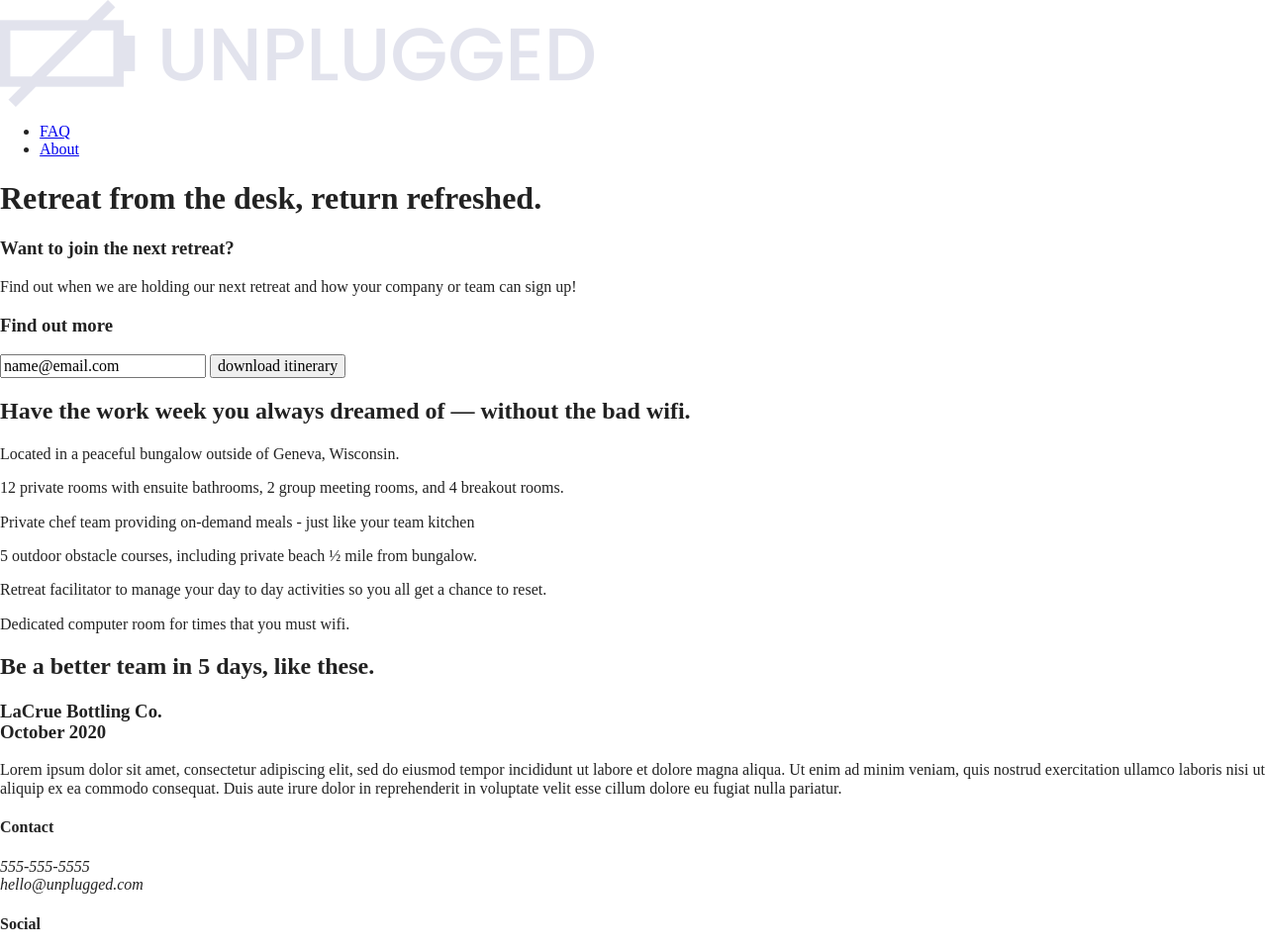
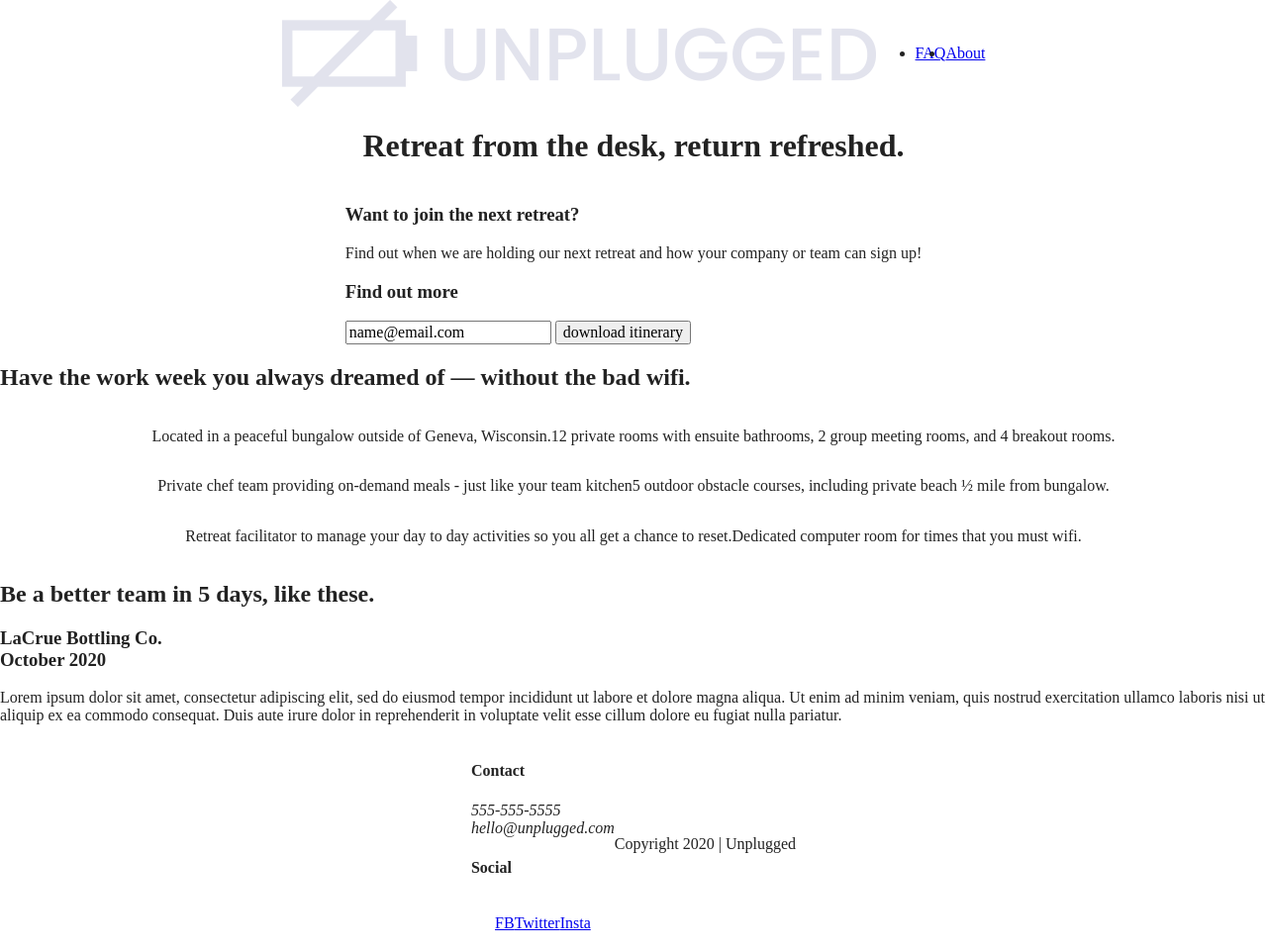
Before and after one commit to beverlywu/206-unplugged-retreat, a website built with Parcel: page index.html in a window 1280 px wide. Shown: the top 961 px of the page at 99% size. Built offline with nearby package versions, Linux system fonts and the light colour scheme.

Commit message:
Add flexbox properties to main.css

```diff
--- a/css/main.css
+++ b/css/main.css
@@ -86,6 +86,163 @@ textarea {
 /* ==========================================================================
    Author's custom styles
    ========================================================================== */
+
+/*----------------- BASE HEADER - FOOTER STYLES --------------------------*/
+
+header,
+footer {
+	display: flex;
+	justify-content: center;
+	align-items: center;
+	flex-flow: row wrap;
+}
+
+/***** HEADER STYLES *****/
+
+header {
+
+}
+
+header .content-wrapper {
+	display: flex;
+	justify-content: center;
+	align-items: center;
+	flex-flow: row wrap;
+
+}
+
+.header-divider {
+
+}
+
+header nav {
+	display: flex;
+	justify-content: center;
+	align-items: center;
+	flex-flow: row wrap;
+
+
+}
+
+header nav ul {
+	display: flex;
+	justify-content: center;
+	align-items: center;
+	flex-flow: row wrap;
+
+}
+
+header nav ul li {
+
+}
+
+/***** FOOTER STYLES *****/
+
+footer .social-icons {
+	display: flex;
+	justify-content: center;
+	align-items: center;
+	flex-flow: row wrap;
+}
+
+
+/***** MOBILE STYLES *****/
+
+.hero-area {
+	display: flex;
+	justify-content: center;
+	align-items: center;
+	flex-flow: row wrap;
+}
+
+aside {
+	display: flex;
+	justify-content: center;
+	align-items: center;
+	flex-flow: row wrap;
+}
+
+.form-description {
+
+}
+
+.form {
+
+}
+
+.features {
+	display: flex;
+	justify-content: center;
+	align-items: center;
+	flex-flow: row wrap;
+}
+
+.features-items {
+	display: flex;
+	justify-content: center;
+	align-items: center;
+	flex-flow: row wrap;
+}
+
+article {
+
+}
+
+.fontawesome-icon {
+
+}
+
+.features-item-description {
+
+}
+
+.reviews {
+	display: flex;
+	justify-content: center;
+	align-items: center;
+	flex-flow: row wrap;
+}
+
+.mission {
+	display: flex;
+	justify-content: center;
+	align-items: center;
+	flex-flow: row wrap;
+}
+
+.contact-section {
+	display: flex;
+	justify-content: center;
+	align-items: center;
+	flex-flow: row wrap;
+
+}
+
+.faq {
+	display: flex;
+	justify-content: center;
+	align-items: center;
+	flex-flow: row wrap;
+}
+
+.faq .content-wrapper {
+	display: flex;
+	justify-content: center;
+	align-items: center;
+	flex-flow: row wrap;
+}
+
+
+
+
+
+
+
+
+
+
+
+
 
 /* ==========================================================================
    Helper classes
```
